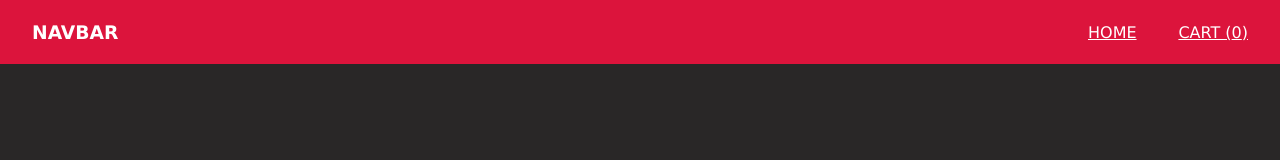
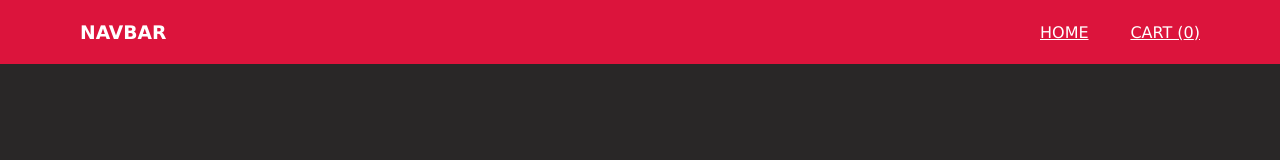
Before and after one commit to vacool6/redux-toolkit-practice, a React (Create React App) app: page /cart in a window 1280 px wide. Shown: the top 160 px of the page. Built offline with nearby package versions, Linux system fonts and the light colour scheme.

Commit message:
style fixes

```diff
--- a/src/components/Card/index.jsx
+++ b/src/components/Card/index.jsx
@@ -15,12 +15,11 @@ const Card = (props) => {
     <>
       <div className={classes.container}>
         <img src={image} />
-        <p className={classes.des}>{description.slice(0, 100)}</p>
+        <p className={classes.des}>{description.slice(0, 60)}</p>
         <p>${price}</p>
         <p>
           Ratings: {rating.rate}/{rating.count}
         </p>
-        {/* <p>{rating}</p> */}
         <button className={classes.btn} onClick={() => addToCart(product)}>
           ADD TO CART
         </button>
--- a/src/components/Card/style.module.css
+++ b/src/components/Card/style.module.css
@@ -2,13 +2,19 @@
   background-color: white;
   padding: 1rem;
   width: 10rem;
-  height: 20rem;
+  height: 18rem;
   border-radius: 5px;
   font-weight: 1000;
   margin: 2rem;
   display: flex;
   flex-direction: column;
   align-items: center;
+  transition: background-color 0.5s, transform 0.5s;
+}
+
+.container:hover {
+  transform: scale(1.5);
+  background-color: rgb(255, 238, 238);
 }
 
 .container img {
--- a/src/components/Cart/index.jsx
+++ b/src/components/Cart/index.jsx
@@ -21,9 +21,9 @@ const Cart = () => {
         </div>
       ) : (
         <div style={{ width: "80%" }}>
-          <h2 style={{ color: "white", margin: "2rem" }}>CART</h2>
+          <h2 style={{ color: "white", margin: "6rem 2rem" }}>CART</h2>
           {products.map((item) => (
-            <div className={classes.container}>
+            <div className={classes.container} key={item.id * Math.random()}>
               <img src={item.image} alt="image" />
               <p className={classes.des}>{item.description.slice(0, 100)}</p>
               <p>${item.price}</p>
--- a/src/components/Cart/style.module.css
+++ b/src/components/Cart/style.module.css
@@ -9,10 +9,14 @@
   align-items: center;
   justify-content: space-around;
   margin: 2rem;
+  transition: 0.3s;
+}
+.container:hover {
+  transform: translate(2%, 0);
 }
 
 .container img {
-  width: 10%;
+  width: 6rem;
   height: 6rem;
 }
 
@@ -29,8 +33,8 @@
 
 .btn:hover {
   cursor: pointer;
-  width: 6rem;
   background-color: rgb(95, 1, 1);
+  transform: scale(1.5);
 }
 
 .des {
--- a/src/components/Home/index.jsx
+++ b/src/components/Home/index.jsx
@@ -8,7 +8,7 @@ const Home = () => {
   // const [data, setData] = useState([]);
   const data = useSelector((state) => state.product.data);
   const status = useSelector((st) => st.product.status);
-  console.log(status);
+  // console.log(status);
   const dispatch = useDispatch();
   useEffect(() => {
     // fetch("https://fakestoreapi.com/products")
@@ -29,19 +29,18 @@ const Home = () => {
         </div>
       ) : (
         <>
-          <h2 style={{ color: "white", margin: "2rem" }}>PRODUCTS</h2>
+          <h2 style={{ color: "white", margin: "6rem 2rem" }}>PRODUCTS</h2>
           <div className={classes.main}>
             <div className={classes.container}>
               {data.map((items) => (
-                <div key={items.id}>
                 <Card
+                  key={items.id}
                   price={items.price}
                   rating={items.rating}
                   image={items.image}
                   description={items.description}
                   product={items}
                 />
-                </div>
               ))}
             </div>
           </div>
--- a/src/components/Home/style.module.css
+++ b/src/components/Home/style.module.css
@@ -1,11 +1,11 @@
 .main {
   display: flex;
   justify-content: center;
-  margin: 5rem 15rem;
+  margin: 5rem 5rem;
 }
 .container {
+  display: flex;
   width: 100%;
-  display: flex;
   flex-wrap: wrap;
   justify-content: center;
 }
@@ -19,12 +19,6 @@
 
 @media screen and (max-width: 1300px) {
   .main {
-    margin: 5rem 5rem;
-  }
-}
-
-@media screen and (max-width: 800px) {
-  .main {
     margin: 5rem 0;
   }
 }
--- a/src/components/Navbar/index.jsx
+++ b/src/components/Navbar/index.jsx
@@ -7,10 +7,11 @@ const Navbar = () => {
   const cart = useSelector((state) => state.cart);
   return (
     <>
-      <div style={{ backgroundColor: "crimson", padding: "0 2rem" }}>
+      <div className={classes.fixed}>
+        <div style={{ padding: "0 5rem" }}>
           <div className={classes.container}>
             <div>
-            <h3 style={{ margin: 0 }}>NAVBAR</h3>
+              <h3>NAVBAR</h3>
             </div>
 
             <div className={classes.items}>
@@ -23,6 +24,7 @@ const Navbar = () => {
             </div>
           </div>
         </div>
+      </div>
     </>
   );
 };
--- a/src/components/Navbar/style.module.css
+++ b/src/components/Navbar/style.module.css
@@ -1,3 +1,11 @@
+.fixed {
+  background-color: crimson;
+  position: fixed;
+  width: 100%;
+  top: 0;
+  left: 0;
+  z-index: 2;
+}
 .container {
   width: 100%;
   height: 4rem;
```
Lines whose indentation alone changed are shown as unchanged.
